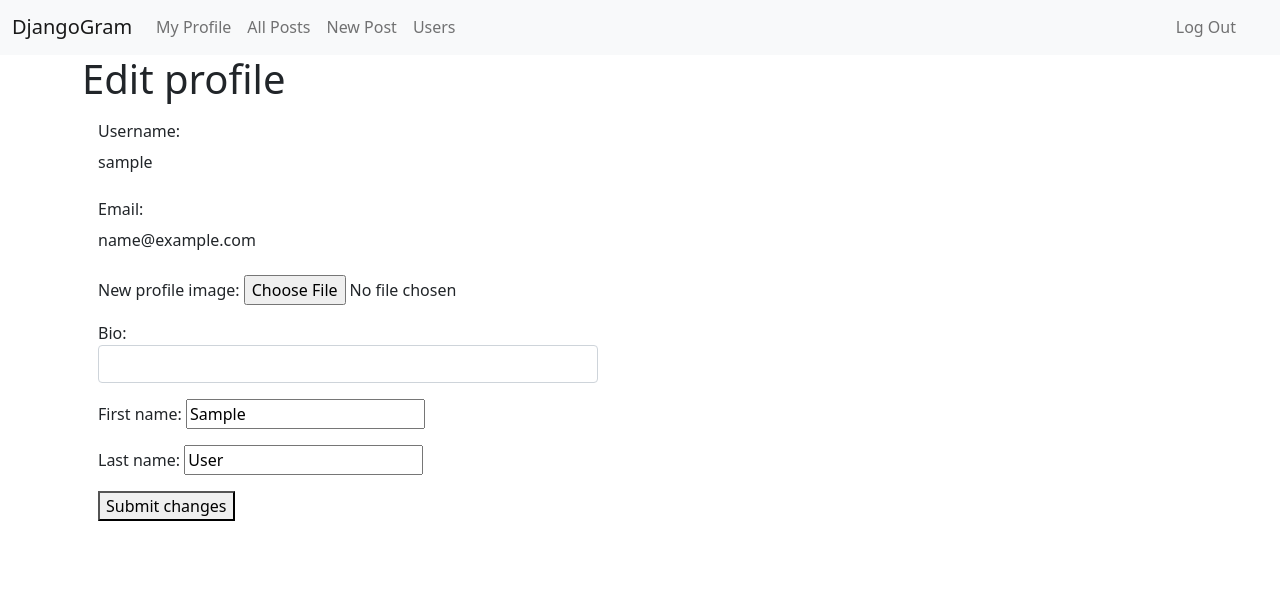
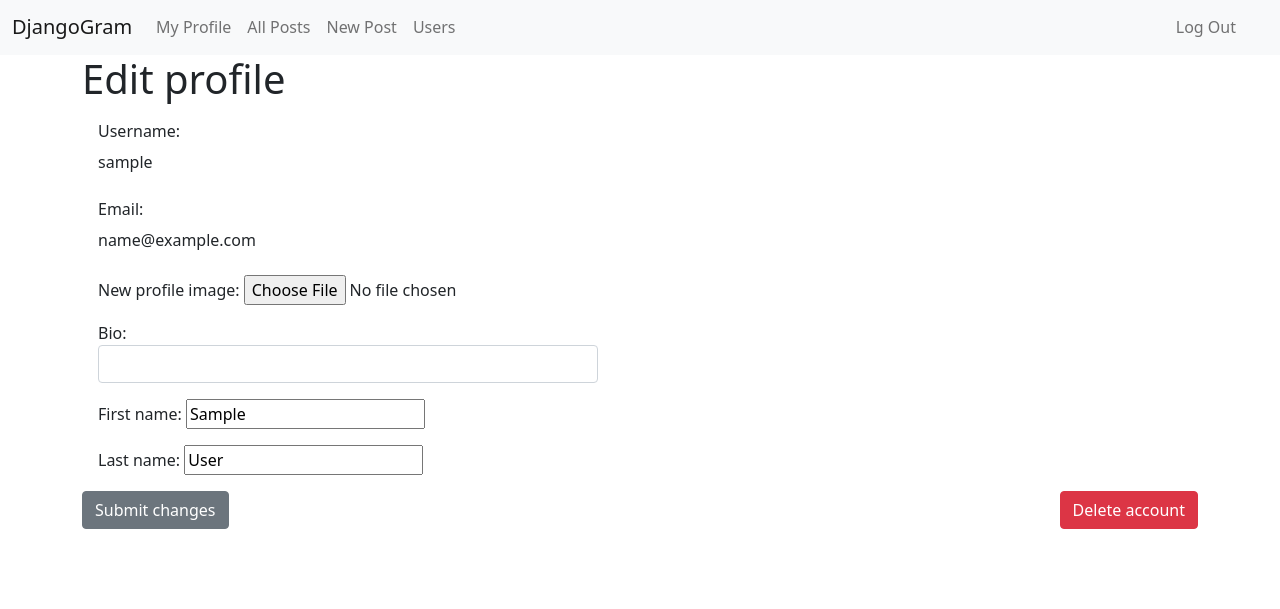
Before and after one commit to margo-dubovik/DjangoGram, a Django app: page /account/profile/edit in a window 1280 px wide. Shown: the part 25-634 px from the top of the page. Run offline with Django 4.2, Linux system fonts and the light colour scheme; the visitor is signed in with stand-in values (Sample User, id 1).

Commit message:
"delete account" feature added

```diff
--- a/djangogramm/account/templates/account/edit_profile.html
+++ b/djangogramm/account/templates/account/edit_profile.html
@@ -36,9 +36,21 @@
             <label>Last name:</label>
             <input name="last_name" type="text" maxlength="500" value="{{ user.last_name }}">
         </div>
-        <div class="form-group m-3">
-            <button type="submit">Submit changes</button>
+
+        <div class="float-start">
+            <button type="submit" class="btn btn-outline-secondary active">Submit changes</button>
         </div>
     </form>
+
+    <div class="float-end">
+        <form method="POST" action="{% url 'delete-user'%}">
+            {% csrf_token %}
+            <button class="btn btn-danger" type="submit"
+                    onclick="return confirm('Are you sure you want to delete your account?');">
+                Delete account
+            </button>
+        </form>
+    </div>
+
 </div>
 {% endblock %}
--- a/djangogramm/account/urls.py
+++ b/djangogramm/account/urls.py
@@ -16,4 +16,5 @@ urlpatterns = [
     path('all/', views.all_users, name="all-users"),
     path('profile/<int:pk>/followers', views.profile_followers, name="profile-followers"),
     path('profile/<int:pk>/following', views.profile_following, name="profile-following"),
+    path('delete/', views.delete_user, name="delete-user"),
     ]
--- a/djangogramm/account/views.py
+++ b/djangogramm/account/views.py
@@ -31,12 +31,12 @@ def register(request):
             current_site = get_current_site(request)
             email_subject = "Welcome to DjangoGram! Confirm Your Email"
             email_body = render_to_string('account/account_activation_email.html', {
-                    'user': user,
-                    'domain': current_site.domain,
-                    'uid': urlsafe_base64_encode(force_bytes(user.pk)),
-                    'token': account_activation_token.make_token(user),
-                }, request=request,
-            )
+                'user': user,
+                'domain': current_site.domain,
+                'uid': urlsafe_base64_encode(force_bytes(user.pk)),
+                'token': account_activation_token.make_token(user),
+            }, request=request,
+                                          )
 
             email = EmailMessage(
                 subject=email_subject,
@@ -69,6 +69,7 @@ def activate_user(request, uidb64, token):
     else:
         return HttpResponse('Activation link is invalid!')
 
+
 @login_required
 def view_profile(request, pk):
     profile_owner = get_object_or_404(User, pk=pk)
@@ -85,7 +86,7 @@ def view_profile(request, pk):
                   {'profile_owner': profile_owner,
                    'current_user': current_user,
                    'followed': followed,
-                   'user_posts': user_posts,})
+                   'user_posts': user_posts, })
 
 
 @login_required
@@ -153,3 +154,10 @@ def profile_following(request, pk):
     following = profile_owner.userprofile.following.all()
     title = f"{profile_owner} is following"
     return render(request, 'account/users_list.html', {'users': following, 'title': title})
+
+
+@login_required
+def delete_user(request):
+    request.user.delete()
+    messages.info(request, 'Your account was deleted successfully. Bye Bye!')
+    return redirect('/')
--- a/djangogramm/djangogramm/templates/base.html
+++ b/djangogramm/djangogramm/templates/base.html
@@ -41,6 +41,14 @@
     </nav>
 </header>
 
+{% if messages %}
+  <ul class="list-unstyled">
+    {% for message in messages %}
+        <li class="alert alert-{{ message.tags }}">{{ message }}</li>
+    {% endfor %}
+  </ul>
+{% endif %}
+
 {% block body %}
 {% endblock %}
 
```
Also changed, not shown: djangogramm/djangogramm/templates/guest_base.html (+8 -0 lines).
